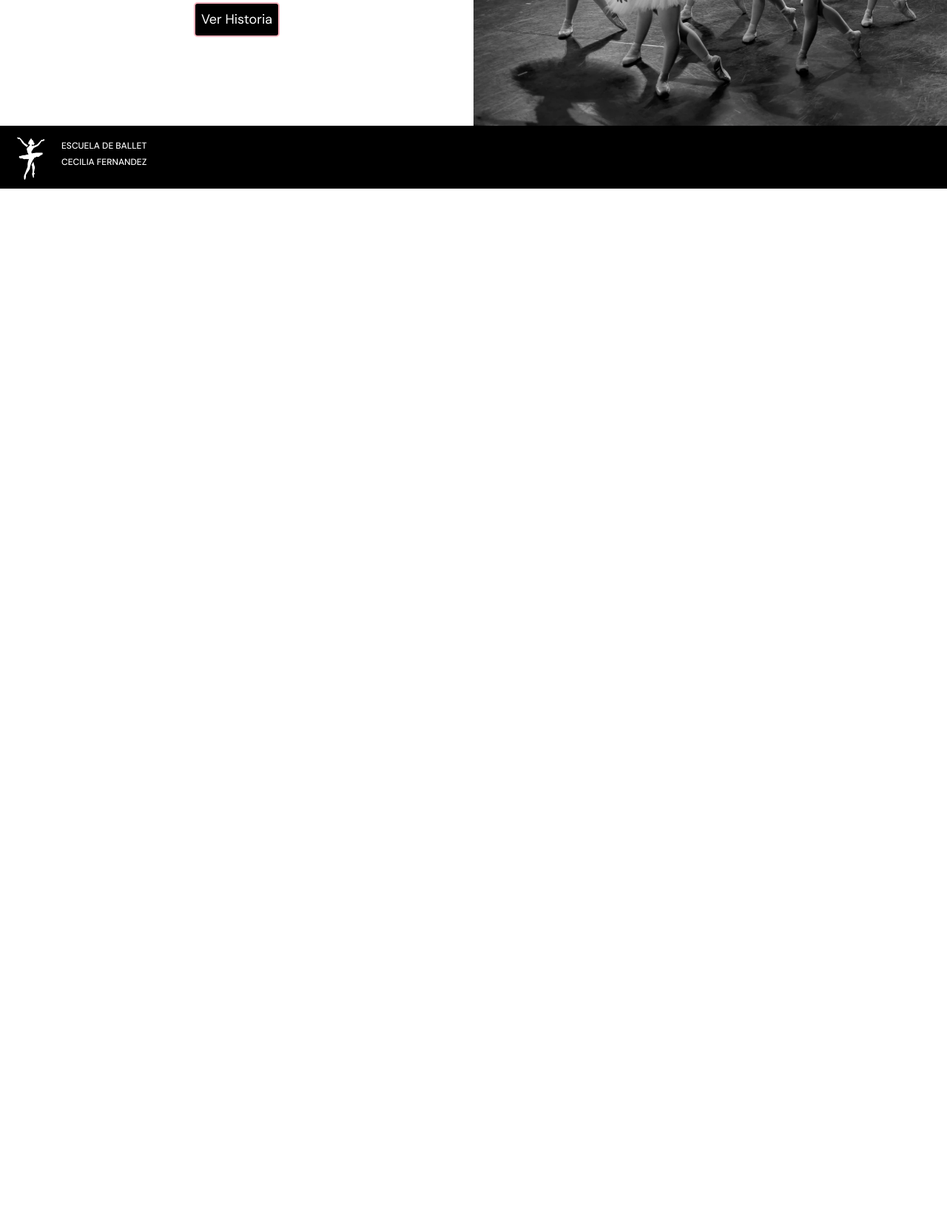
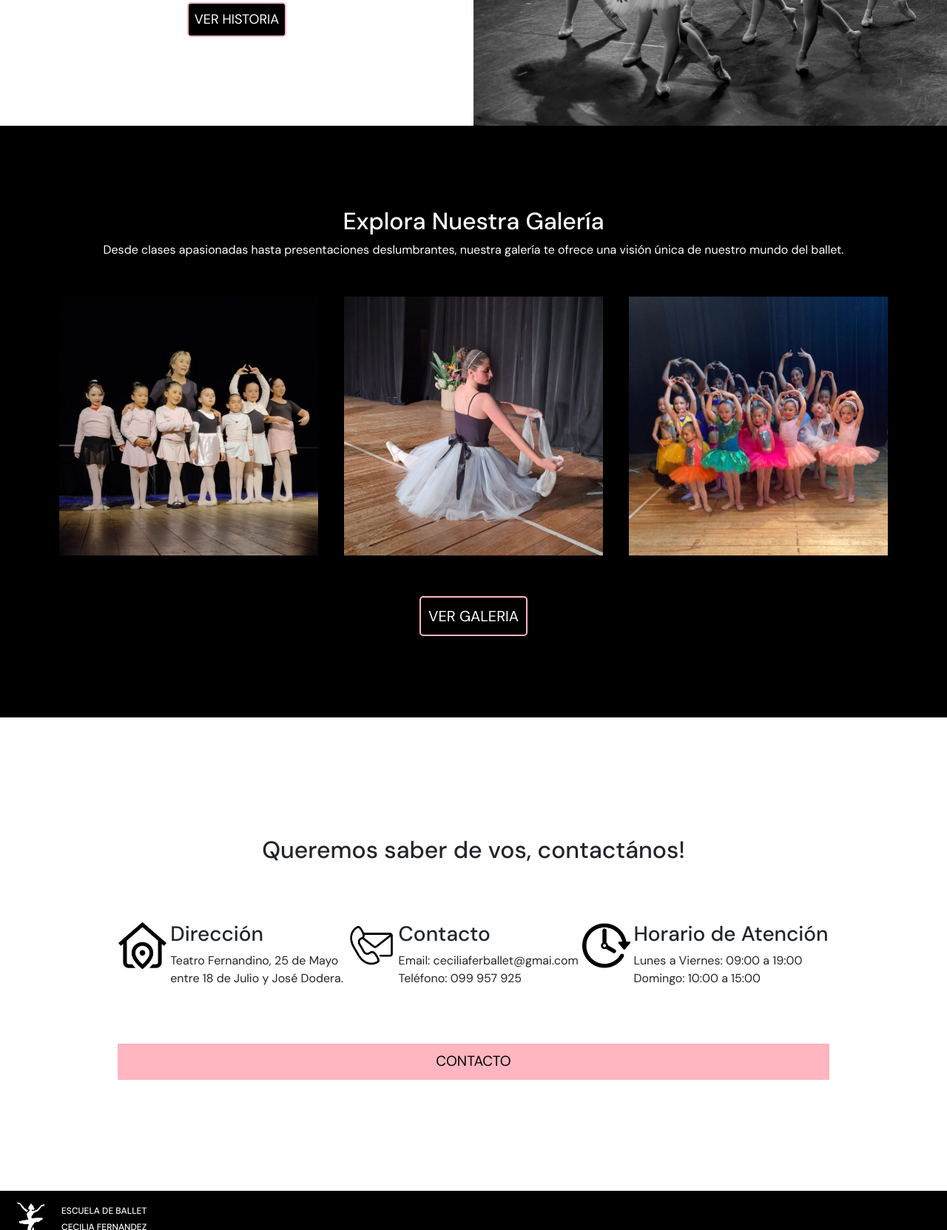
Before and after one commit to manuel-piriz/escuela-de-ballet, a plain HTML site: page index.html in a window 1280 px wide. Shown: the part 1137-2800 px from the top of the page at 74% size. Before the commit the page ends 1392 px from the top, so only its background shows below. Drawn offline with nearby package versions, Linux system fonts and the light colour scheme.

Commit message:
progreso 20/10/23 20:10hs

```diff
--- a/css/style.css
+++ b/css/style.css
@@ -124,7 +124,7 @@ font-weight: 500;
     border: 2px solid lightpink;
     border-radius: 5px;
     padding: 10px;
-    margin-top: 10px;
+    margin-top: 20px;
 }
 
 .hero div h1{
@@ -177,6 +177,65 @@ font-weight: 500;
     border: 2px solid lightpink;
     border-radius: 5px;
     padding: 8px;
+}
+
+.galeria{
+    width: 100%;
+    height: 100vh;
+    background-color: black;
+    color: white;
+    padding: 45px;
+    display: flex;
+    flex-direction: column;
+    justify-content: center;
+    align-items: center;
+    text-align: center;
+}
+
+.boton-galeria{
+    font-size: 20px;
+    display: flex;
+    flex-direction: column;
+    justify-content: center;
+    align-items: center;
+}
+
+.boton-galeria a{
+    text-decoration: none;
+    list-style: none;
+    color: white;
+    background-color: black;
+    font-size: 20px;
+    border: 2px solid lightpink;
+    border-radius: 5px;
+    padding: 10px;
+    margin-top: 20px;
+}
+
+.contacto{
+    width: 80%;
+    margin: 0 auto;
+    height: 80vh;
+    display: flex;
+    flex-direction: column;
+    justify-content: center;
+}
+
+.contacto h2{
+    text-align: center;
+    padding: 10px;
+}
+
+.contacto a{
+    width: 94%;
+    margin: 0 auto;
+    font-size: larger;
+    text-decoration: none;
+    list-style: none;
+    color: black;
+    background-color: lightpink;
+    text-align: center;
+    padding: 10px;
 }
 
 /* History Page */
@@ -292,6 +351,9 @@ font-weight: 500;
 }
 
 .coursebye{
+    background-color: black;
+    color: white;
+    padding: 20px;
     display: flex;
     flex-direction: column;
     justify-content: center;
@@ -304,7 +366,9 @@ font-weight: 500;
 }
 
 .coursebye a{
+    width: 35%;
     text-decoration: none;
+    text-align: center;
     list-style: none;
     color: white;
     background-color: black;
@@ -320,7 +384,7 @@ font-weight: 500;
     background-color: black;
     color: white;
     padding: 100px 35px 100px 35px;
-    font-size: 30px;
+    font-size: 25px;
     display: flex;
     align-items: center;
     justify-content: center;
--- a/index.html
+++ b/index.html
@@ -60,12 +60,51 @@
                 <h2>Desde 1980</h2>
                 <p>Desde los modestos inicios que dieron forma a nuestra escuela, cada capítulo de nuestra historia está
                     tejido con dedicación, pasión y un amor inquebrantable por el arte del ballet.</p>
-                <a href="./pages/historia.html">Ver Historia</a>
+                <a href="./pages/historia.html">VER HISTORIA</a>
             </div>
             <img src="./img/history-img(2).png" alt="Bailarinas">
         </section>
-        <section>
-
+        <section class="galeria">
+            <div>
+                <h2>Explora Nuestra Galería</h2>
+                <p>Desde clases apasionadas hasta presentaciones deslumbrantes, nuestra galería te ofrece una visión
+                    única de nuestro mundo del ballet.</p>
+            </div>
+            <div class="grid-galeria">
+                <div class="grid-item">
+                    <img src="./img/galeria-3.jpg" alt="Posando con diplomas">
+                </div>
+                <div class="grid-item">
+                    <img src="./img/galeria-5.jpg" alt="Elenco al finalizar la gala">
+                </div>
+                <div class="grid-item">
+                    <img src="./img/galeria-9.jpg" alt="Antes de levantar el telón">
+                </div>
+            </div>
+            <div class="boton-galeria">
+                <a href="./pages/galeria.html">VER GALERIA</a>
+            </div>
+        </section>
+        <section class="contacto">
+            <h2>Queremos saber de vos, contactános!</h2>
+            <div class="contactdata">
+                <img src="./img/adressicon.png" alt="icono de domicilio">
+                <div>
+                    <h3>Dirección</h3>
+                    <p>Teatro Fernandino, 25 de Mayo<br>entre 18 de Julio y José Dodera.</p>
+                </div>
+                <img src="./img/correo-de-contacto.png" alt="icono de correo y teléfono">
+                <div>
+                    <h3>Contacto</h3>
+                    <p>Email: ceciliaferballet@gmai.com<br>Teléfono: 099 957 925</p>
+                </div>
+                <img src="./img/horario.png" alt="icono de reloj">
+                <div>
+                    <h3>Horario de Atención</h3>
+                    <p>Lunes a Viernes: 09:00 a 19:00 <br>Domingo: 10:00 a 15:00</p>
+                </div>
+            </div>
+            <a href="./pages/contacto.html">CONTACTO</a>
         </section>
     </main>
 
```
Also changed, not shown: pages/cursos.html (+2 -0 lines), pages/galeria.html (+2 -2 lines), 2 other files.
